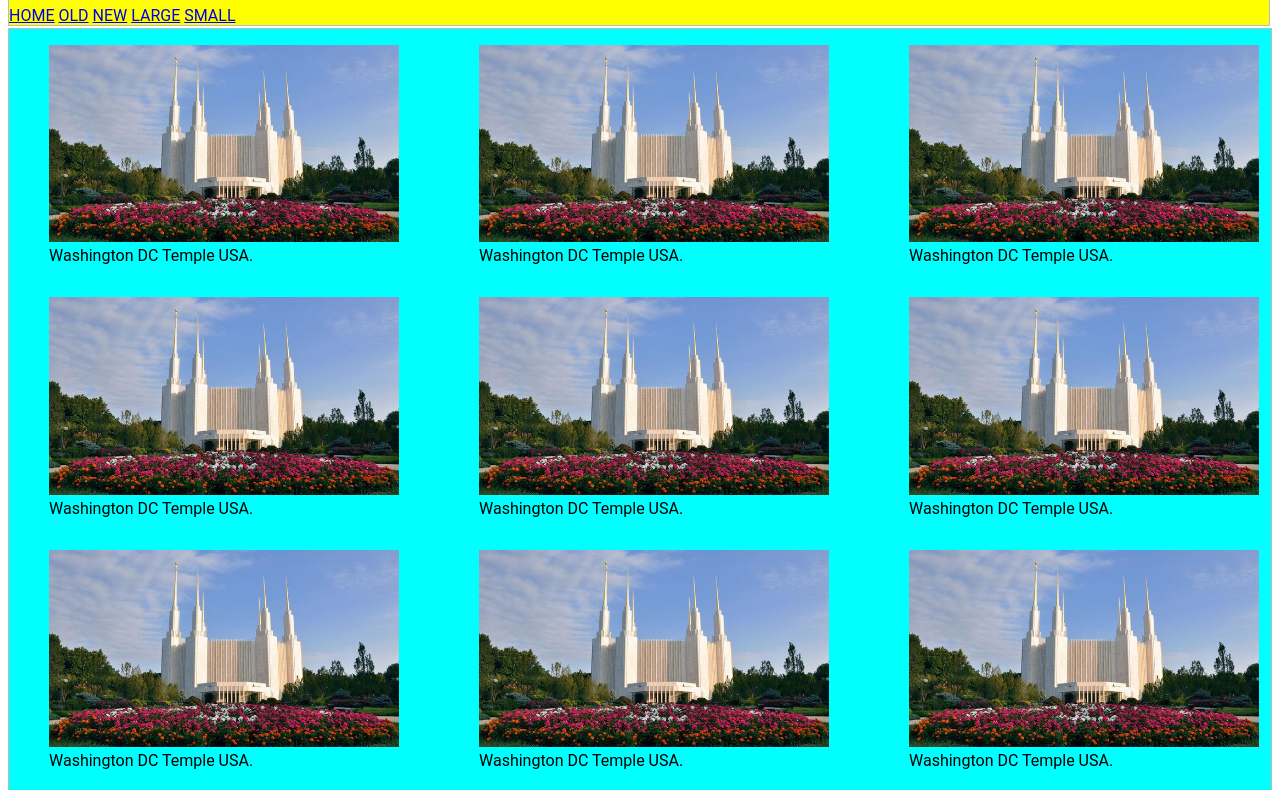
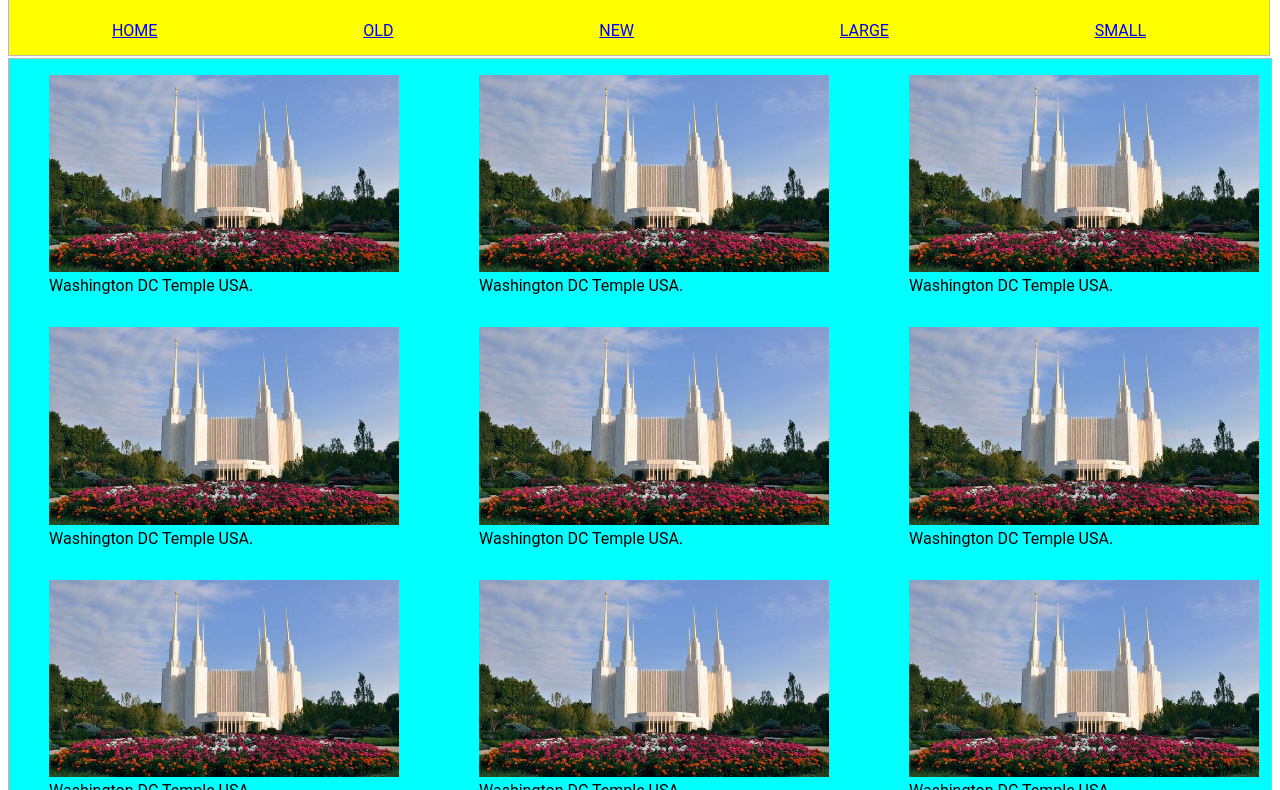
Before and after one commit to Bagoole-Ivan/biwdd131, a plain HTML site: page Temples/temples.html in a window 1280 px wide. Shown: the part 84-874 px from the top of the page. Drawn offline with Linux system fonts and the light colour scheme.

Commit message:
nav change in temples

```diff
--- a/Temples/scripts/temples.js
+++ b/Temples/scripts/temples.js
@@ -1,12 +1,24 @@
-
+const hamburger = document.querySelector('.topnav');
+hamburger.addEventListener('click', () => {
+    navMenu.classList.toggle('hide');
+    });
 
 function formatDate(date) {
     const options = { year: 'numeric', month: 'long', day: 'numeric' };
     return date.toLocaleDateString('en-US', options);
 }
 
+
 // Getting the current date
 const currentDate = new Date();
 
 // Inserting the formatted date into the HTML element with the id "current-date"
 document.getElementById('current-date').textContent = formatDate(currentDate);
+
+
+//const hamburger = document.querySelector('.hamburger-menu');
+//const navMenu = document.querySelector('.nav-menu');
+
+//hamburger.addEventListener('click', () => {
+  //navMenu.classList.toggle('hide');
+//});
--- a/Temples/styles/temples-large.css
+++ b/Temples/styles/temples-large.css
@@ -1,16 +1,23 @@
-@media screen and (min-width: 600px ){
-    .topnav.responsive {position: relative;}
-    .topnav.responsive a.icon {
-      position: absolute;
-      right: 0;
-      top: 0;
+@media screen and (min-width:600px){
+    .topnav {
+        justify-content: space-around;
     }
-    .topnav.responsive a {
-      float: none;
-      display: block;
-      text-align: left;
+    .topnav {
+        display: flex;
+        position: static;
+        width: auto;
+        margin-right:20px;
+        background: none;
     }
-}
+    .topnav a{
+        display: inline-block;
+        padding: 15px 20px;
+    }
+    .topnav a:hover{
+        background-color: rgb(223, 251, 219);
+        border-radius: 5px;
+    }
+    }
 
 header {
     background-color: yellow;
--- a/Temples/temples.html
+++ b/Temples/temples.html
@@ -15,7 +15,7 @@
 <body>
     <header>
         <h1>TEMPLES OF THE CHURCH OF JESUS CHRIST OF LATTER-DAY SAINTS</h1>
-        <nav class="topnav" id="myTopNav">
+        <nav class="topnav" id="myTopnav">
             <a href="temples.html">HOME</a>
             <a href="old.html">OLD</a>
             <a href="new.html">NEW</a>
```
